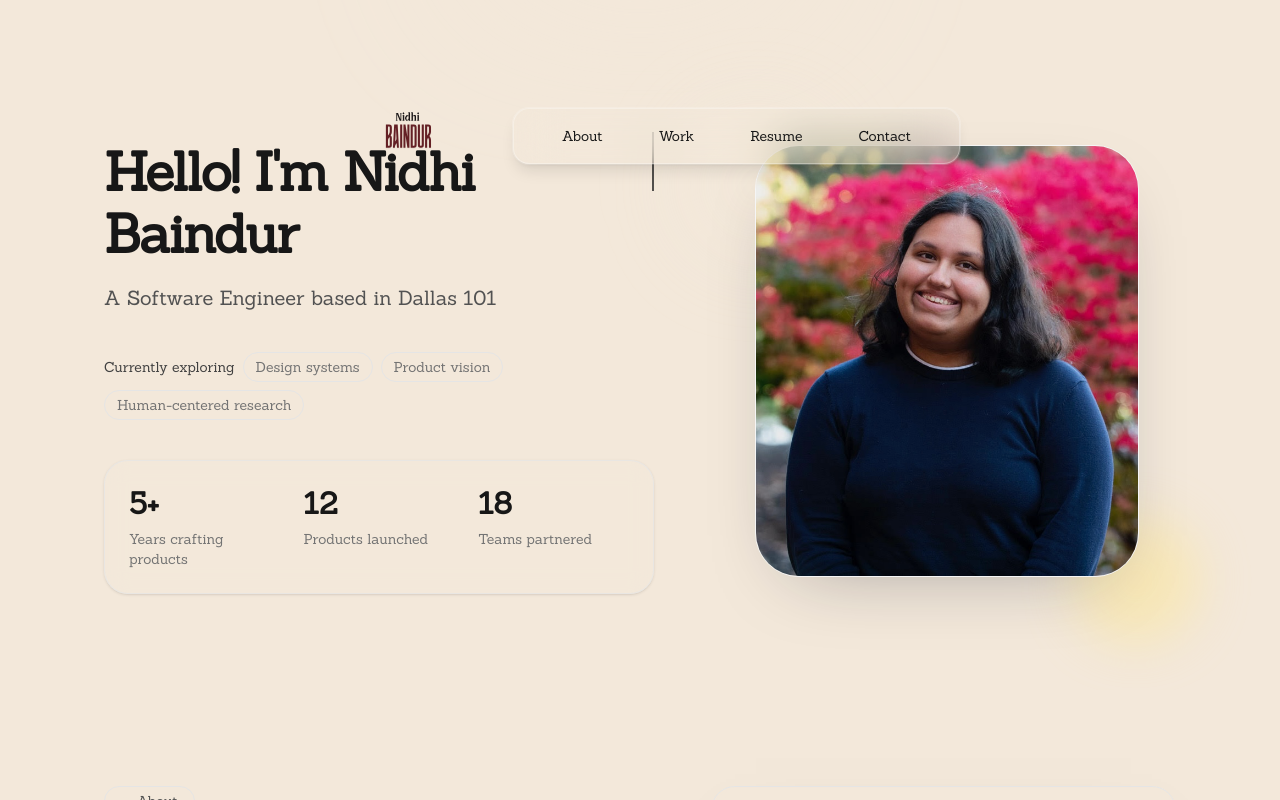
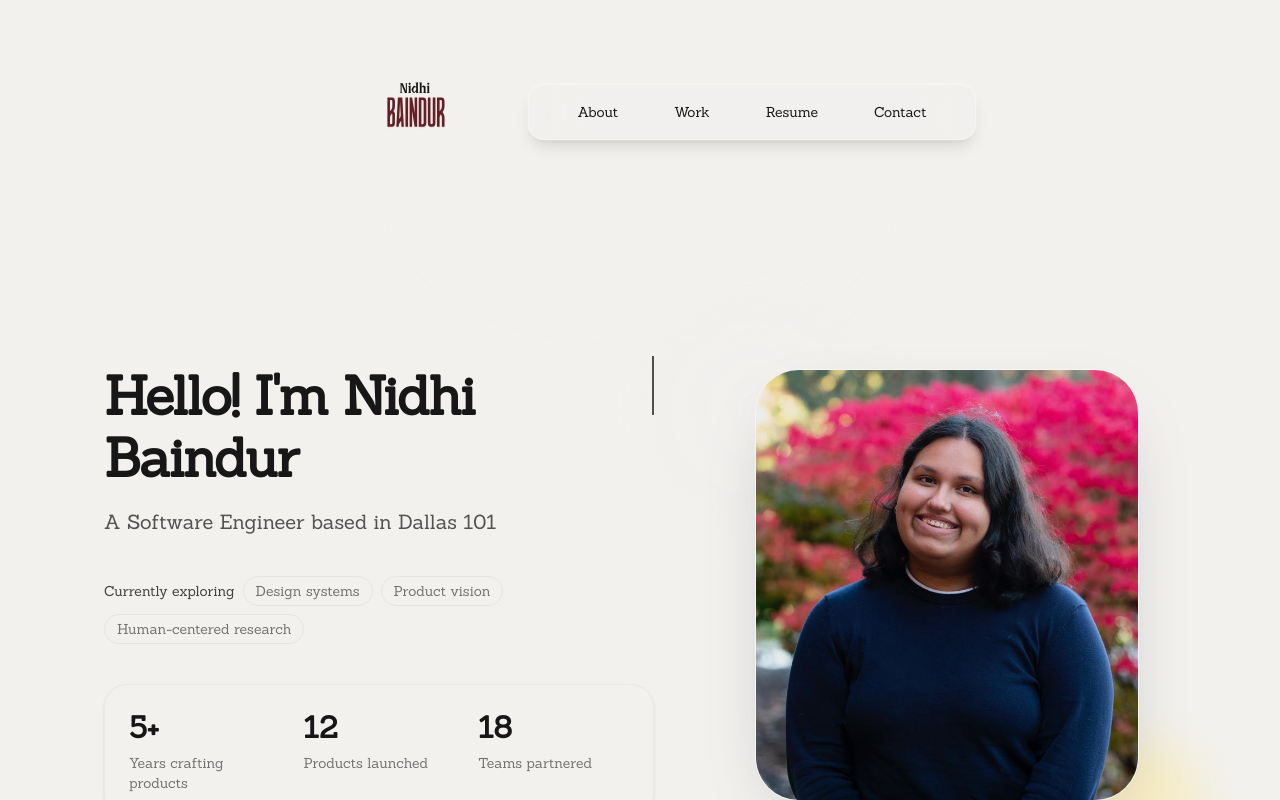
Before and after one commit to nidhibaindur3/nidhibaindur.com, a Next.js app: page / in a window 1280 px wide. Shown: the top 800 px of the page. Built offline with nearby package versions, Linux system fonts and the light colour scheme.

Commit message:
Tailwind updates

```diff
--- a/src/app/globals.css
+++ b/src/app/globals.css
@@ -77,7 +77,7 @@
   --foreground: oklch(0.145 0 0);
 
   /* 🔑 raw theme vars (SOURCE OF TRUTH) */
-  --main-theme: oklch(0.9359 0.0222 74.09);
+  --main-theme:oklch(0.9581 0.0041 91.45);
   --main-before-white: (var(--color-main-theme));
   --secondary-theme: oklch(0 0 0);
 
--- a/src/app/layout.tsx
+++ b/src/app/layout.tsx
@@ -23,7 +23,7 @@ export const metadata = {
 export default function RootLayout({ children }: { children: React.ReactNode }) {
   return (
     <html lang="en">
-      <body className={`${sanchez.className} font-sans antialiased`}>{children}</body>
+      <body className={`${sanchez.className} font-sans antialiased bg-main-theme`}>{children}</body>
     </html>
   );
 }
--- a/src/components/landing/Header.tsx
+++ b/src/components/landing/Header.tsx
@@ -5,7 +5,9 @@ import headerData from '@/data/HeaderData.json';
 
 export default function Header() {
   return (
-    <div className="fixed top-6 left-1/2 z-50 flex -translate-x-1/2 items-center space-x-4">
+    <div className="relative z-50 flex w-full items-center justify-center">
+      {/* Inner container */}
+      <div className="flex items-center">
         {/* Logo */}
         <Link href="/" aria-label="Homepage">
           <img
@@ -16,7 +18,7 @@ export default function Header() {
         </Link>
 
         {/* Navigation */}
-      <nav className="flex h-14 items-center justify-center space-x-2 rounded-2xl border border-white/30 bg-main-theme/20 px-4 shadow-lg ring-1 ring-white/20 backdrop-blur-xl transition-all duration-300 sm:space-x-6 sm:px-8 dark:border-white/10 dark:bg-neutral-900/20">
+        <nav className="flex h-14 items-center justify-center rounded-2xl border border-white/30 bg-main-theme/20 px-4 shadow-lg ring-1 ring-white/20 backdrop-blur-xl transition-all duration-300 sm:space-x-6 sm:px-8 dark:border-white/10 dark:bg-neutral-900/20">
           {headerData.map(({ href, label }) => {
             const isExternal = href.startsWith('http');
 
@@ -35,5 +37,6 @@ export default function Header() {
           })}
         </nav>
       </div>
+    </div>
   );
 }
```
Lines whose indentation alone changed are shown as unchanged.
